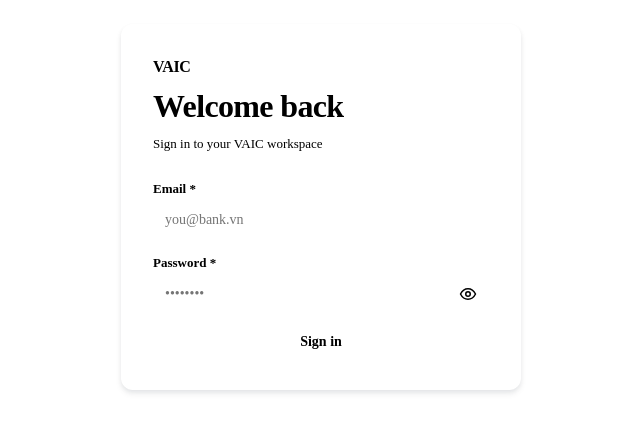
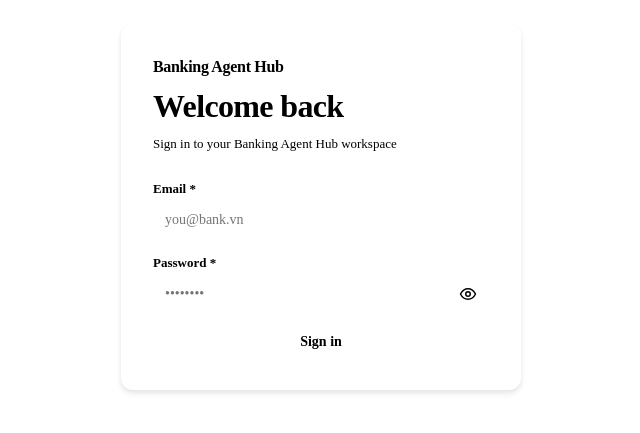
Before and after one commit to NguyenBui256/VAIC2026_Charcalavong, a React (Vite) app in the folder frontend/: page /login in a window 1280 px wide. Shown: the part 193-626 px from the top of the page, without its empty margins (319-959 px from the left). Built offline with nearby package versions, Linux system fonts and the light colour scheme; no server answers.

Commit message:
feat(ui): rebrand wordmark to Banking Agent Hub

```diff
--- a/frontend/index.html
+++ b/frontend/index.html
@@ -3,7 +3,7 @@
   <head>
     <meta charset="UTF-8" />
     <meta name="viewport" content="width=device-width, initial-scale=1.0" />
-    <title>VAIC</title>
+    <title>Banking Agent Hub</title>
 
     <!-- UX-DR2: preload fonts with font-display: swap -->
     <link rel="preconnect" href="https://fonts.googleapis.com" />
--- a/frontend/src/routes/login.tsx
+++ b/frontend/src/routes/login.tsx
@@ -127,12 +127,12 @@
   return (
     <div className="vaic-login-page" style={pageStyle} data-testid="vaic-login-page">
       <div className="vaic-login-card" style={cardStyle}>
-        <div style={wordmarkStyle}>VAIC</div>
+        <div style={wordmarkStyle}>Banking Agent Hub</div>
         <h1 className="text-display" style={{ marginBottom: "var(--space-2)" }}>
           Welcome back
         </h1>
         <p className="text-small" style={{ color: "var(--color-text-tertiary)", marginBottom: "var(--space-6)" }}>
-          Sign in to your VAIC workspace
+          Sign in to your Banking Agent Hub workspace
         </p>
 
         <form onSubmit={handleSubmit} noValidate>
```
